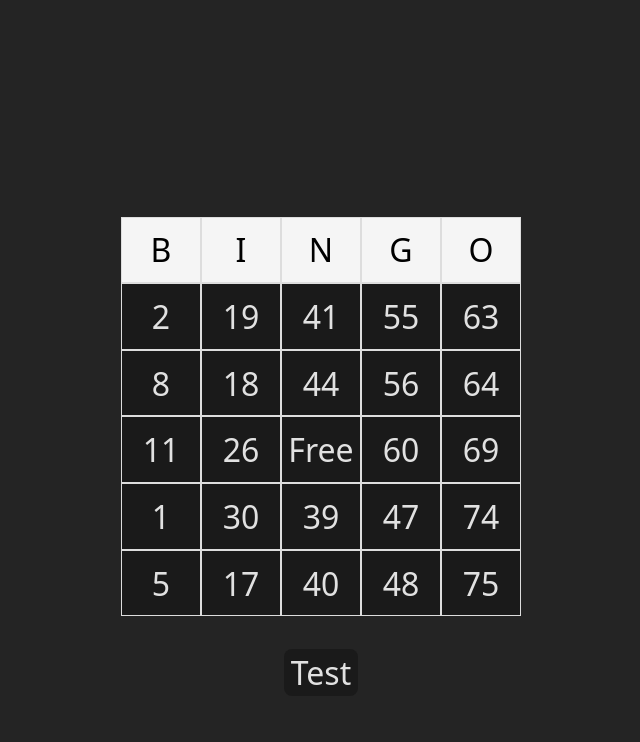
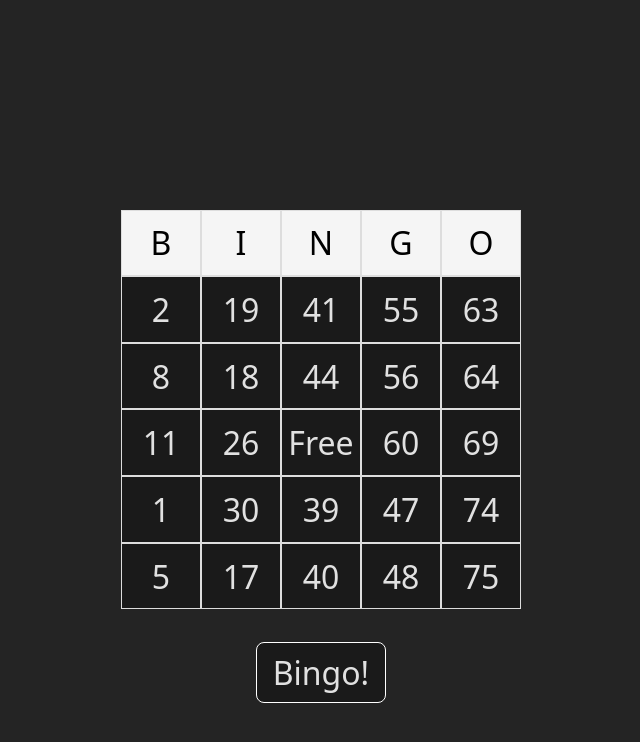
Before and after one commit to AugustDaniel/Bingo-App, a React (Vite) app: page / in a window 1280 px wide. Both pictures are taken after a click on the button "Start". Shown: the top 742 px of the page, without its empty margins (319-959 px from the left). Built offline with nearby package versions, Linux system fonts and the light colour scheme.

Commit message:
added bingo button styling

```diff
--- /dev/null
+++ b/src/components/BingoButton.css
@@ -0,0 +1,10 @@
+button.bingo-button {
+    padding: 0.5rem 1rem;
+    border: white 1px solid;
+    text-align: center;
+}
+
+button.bingo-button:hover {
+    border: #646cffaa solid 1px;
+    filter: drop-shadow(0 0 0.5em #646cffaa);
+}
--- a/src/components/BingoButton.jsx
+++ b/src/components/BingoButton.jsx
@@ -1,5 +1,7 @@
+import './BingoButton.css'
+
 export default function BingoButton() {
     return (
-        <button>Test</button>
+        <button className={"bingo-button"}>Bingo!</button>
     )
 }
```
